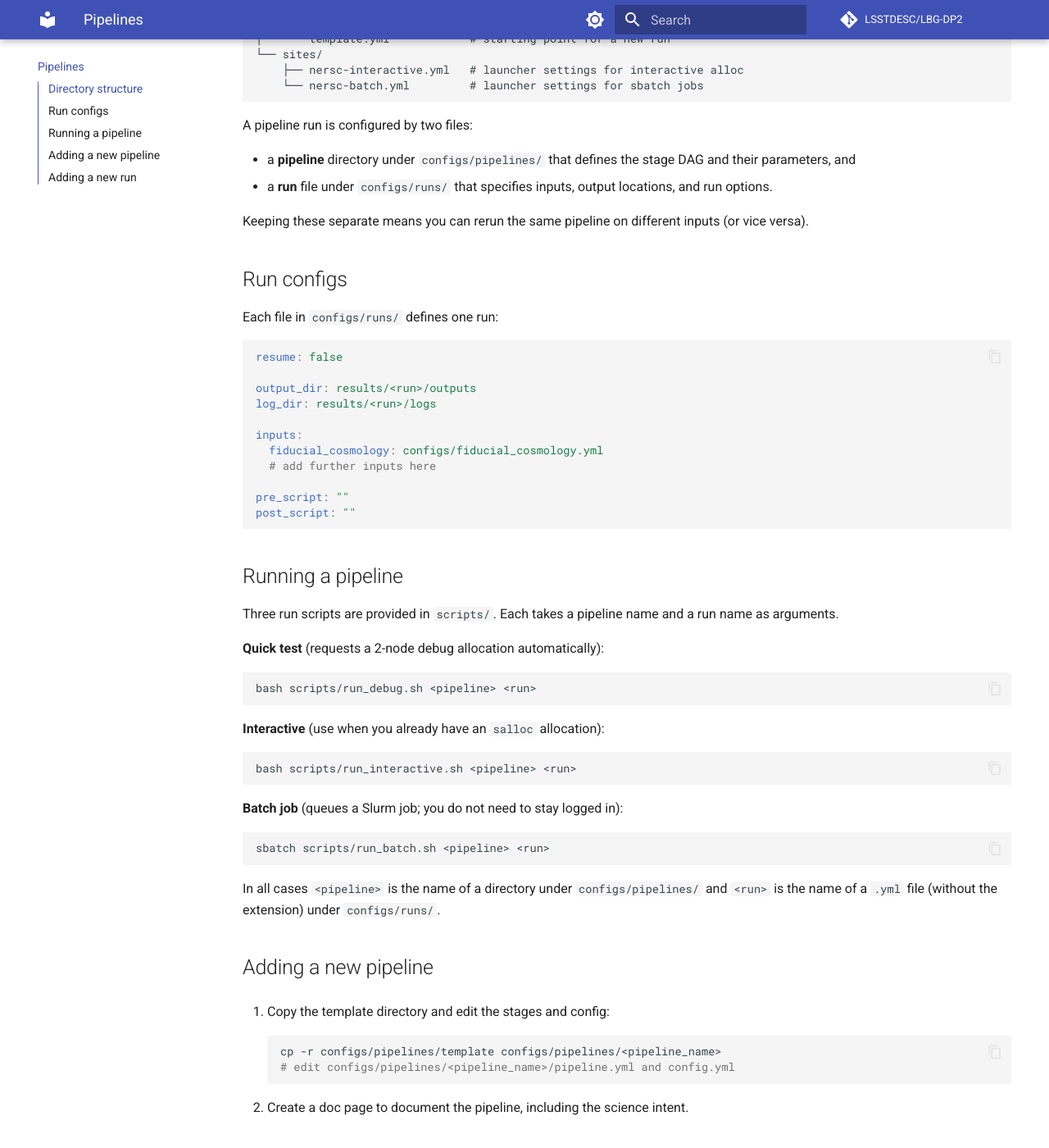
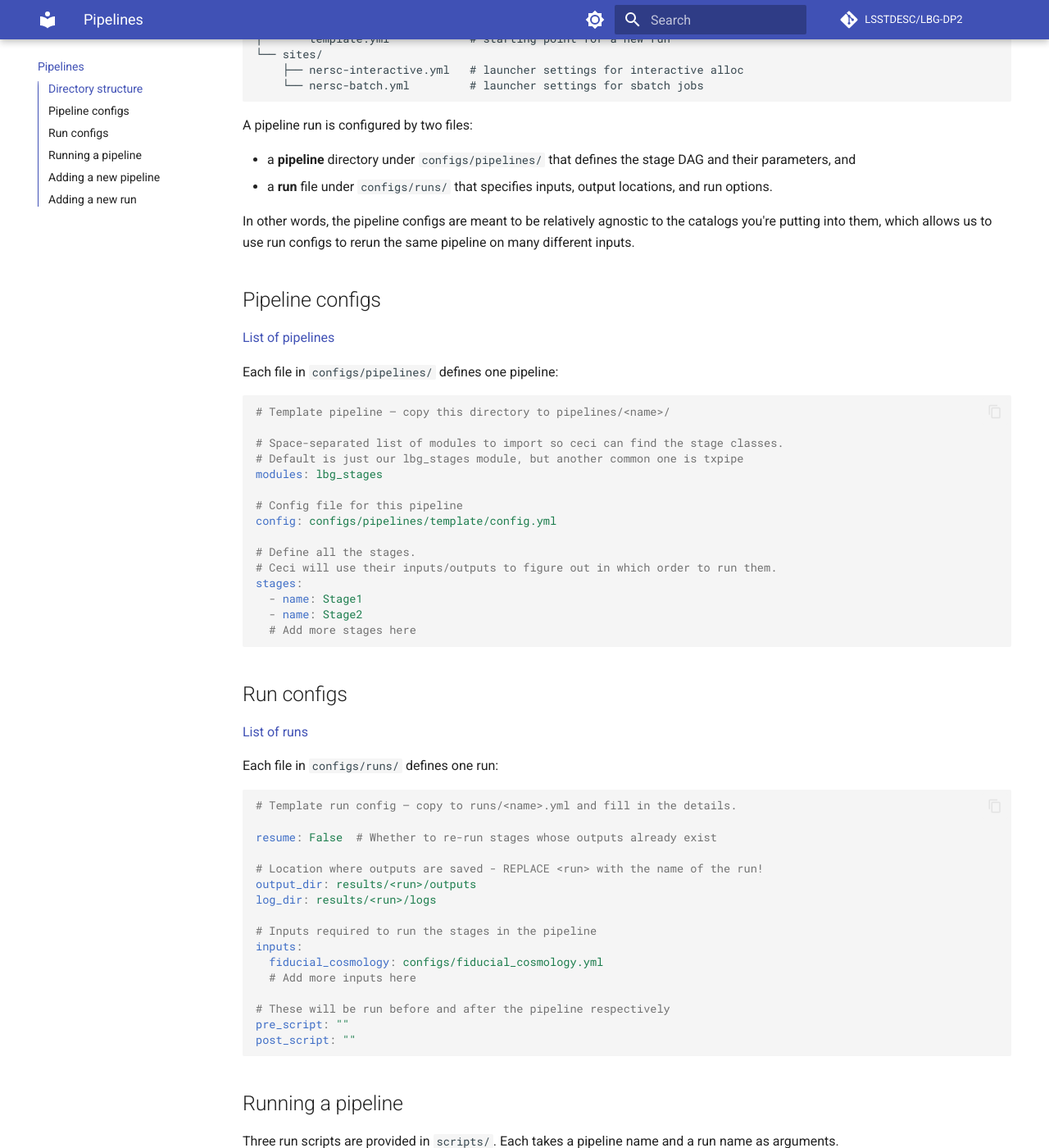
Before and after one commit to LSSTDESC/lbg-dp2, an MkDocs documentation site: the page built from docs/pipelines.md, in a window 1280 px wide and 1400 px high, scrolled down 476 px. Shown: the whole window at 82% size. Built offline with MkDocs 1.6.1 and Material for MkDocs 9.7.7, drawn with Linux system fonts in a browser that asks for light colours; comment, search, counter and statistics services are not loaded; some of the changed text lies outside the part shown.

Commit message:
First working pipeline

````diff
--- a/docs/pipelines/index.md
+++ b/docs/pipelines.md
@@ -24,22 +24,53 @@ A pipeline run is configured by two files:
 - a **pipeline** directory under `configs/pipelines/` that defines the stage DAG and their parameters, and
 - a **run** file under `configs/runs/` that specifies inputs, output locations, and run options.
 
-Keeping these separate means you can rerun the same pipeline on different inputs (or vice versa).
+In other words, the pipeline configs are meant to be relatively agnostic to the catalogs you're putting into them, which allows us to use run configs to rerun the same pipeline on many different inputs.
+
+## Pipeline configs
+
+[List of pipelines](../configs/pipelines/README.md)
+
+Each file in `configs/pipelines/` defines one pipeline:
+
+```yaml
+# Template pipeline — copy this directory to pipelines/<name>/
+
+# Space-separated list of modules to import so ceci can find the stage classes.
+# Default is just our lbg_stages module, but another common one is txpipe
+modules: lbg_stages
+
+# Config file for this pipeline
+config: configs/pipelines/template/config.yml
+
+# Define all the stages.
+# Ceci will use their inputs/outputs to figure out in which order to run them.
+stages:
+  - name: Stage1
+  - name: Stage2
+  # Add more stages here
+```
 
 ## Run configs
+
+[List of runs](../configs/runs/README.md)
 
 Each file in `configs/runs/` defines one run:
 
 ```yaml
-resume: false
+# Template run config — copy to runs/<name>.yml and fill in the details.
 
+resume: False  # Whether to re-run stages whose outputs already exist
+
+# Location where outputs are saved - REPLACE <run> with the name of the run!
 output_dir: results/<run>/outputs
 log_dir: results/<run>/logs
 
+# Inputs required to run the stages in the pipeline
 inputs:
   fiducial_cosmology: configs/fiducial_cosmology.yml
-  # add further inputs here
+  # Add more inputs here
 
+# These will be run before and after the pipeline respectively
 pre_script: ""
 post_script: ""
 ```
@@ -79,7 +110,7 @@ and `<run>` is the name of a `.yml` file (without the extension) under `configs/
     # edit configs/pipelines/<pipeline_name>/pipeline.yml and config.yml
     ```
 
-2. Create a doc page to document the pipeline, including the science intent.
+2. Add an entry to the [list of pipelines](../configs/pipelines/README.md) that documents the pipeline, including the science intent.
 
 ## Adding a new run
 
@@ -93,4 +124,4 @@ Something like `<pipeline>_<catalog>` is a good option, e.g. `clustering_dp2_24p
     # edit output_dir, log_dir, and inputs:
     ```
 
-3. Create a doc page to document the run, including inputs, software versions, and science intent.
+3. Add an entry to the [list of runs](../configs/runs/README.md) that documents the run, including inputs, software versions, and science intent.
--- /dev/null
+++ b/lbg_stages/__init__.py
@@ -0,0 +1,2 @@
+# ruff: noqa
+from .flagship_reducer import FlagshipReducer
--- a/mkdocs.yml
+++ b/mkdocs.yml
@@ -44,7 +44,7 @@ markdown_extensions:
 nav:
   - Home: index.md
   - Getting Started: getting_started.md
-  - Pipelines: pipelines/index.md
+  - Pipelines: pipelines.md
   - Notebooks: notebooks.md
   - Data: data.md
   - Contributing: contributing.md
````
Also changed, not shown: CLAUDE.md (added, +135 -0 lines), configs/pipelines/README.md (added, +9 -0 lines), configs/runs/README.md (added, +9 -0 lines), stages/__init__.py (deleted), 10 other files.
